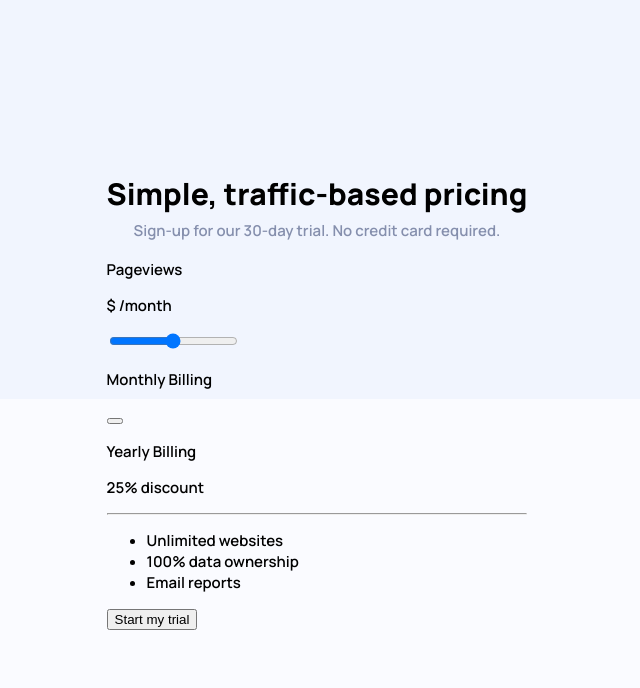
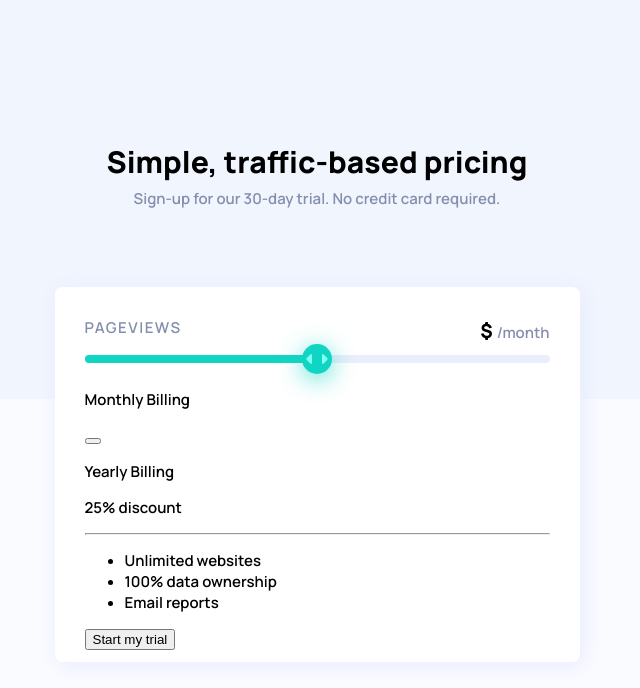
Before and after one commit to CrystalNyein/frontend-mentor-interactive-pricing-component, a React (Create React App) app: page / in a window 1280 px wide. Shown: the top 688 px of the page, without its empty margins (323-963 px from the left). Built offline with nearby package versions, Linux system fonts and the light colour scheme.

Commit message:
Slider done

```diff
--- a/src/components/Pricing.css
+++ b/src/components/Pricing.css
@@ -0,0 +1,84 @@
+.Pricing {
+  margin-top: 5rem;
+  padding: 2rem;
+  width: 35rem;
+  height: 25rem;
+  background-color: white;
+  box-shadow: 3px 3px 20px hsl(227, 100%, 95%);
+  border-radius: 0.5rem;
+}
+.price-req {
+  display: flex;
+  flex-direction: row;
+  justify-content: space-between;
+}
+.price-req p {
+  color: hsl(225, 20%, 60%);
+  margin: 0;
+}
+#pageview {
+  text-transform: uppercase;
+  letter-spacing: 0.1rem;
+}
+#price span {
+  font-size: 1.3rem;
+  font-weight: 800;
+  color: black;
+}
+.slide {
+  position: relative;
+  height: 2rem;
+}
+#slider {
+  -webkit-appearance: none;
+  width: 100%;
+  height: 0.5rem;
+  margin: 0.75rem 0;
+  border-radius: 0.5rem;
+  background-color: hsl(224, 65%, 95%);
+  cursor: pointer;
+}
+#slider::-webkit-slider-thumb {
+  -webkit-appearance: none;
+  width: 2rem;
+  height: 2rem;
+  cursor: pointer;
+  z-index: 3;
+  position: relative;
+}
+#selector {
+  cursor: pointer;
+  height: 2rem;
+  width: 2rem;
+  position: absolute;
+  top: 0;
+  left: 50%;
+  transform: translateX(-50%);
+  z-index: 2;
+  border-radius: 50%;
+  background-color: hsl(174, 86%, 45%);
+  box-shadow: 0px 5px 25px hsla(174, 86%, 45%, 0.7);
+}
+.select-btn {
+  height: 13px;
+  width: 22px;
+  position: absolute;
+  left: 50%;
+  top: 50%;
+  transform: translate(-50%, -50%);
+}
+#progress-bar {
+  height: 0.5rem;
+  background-color: hsl(174, 86%, 45%);
+  width: 50%;
+  border-radius: 0.5rem;
+  position: absolute;
+  top: 0.75rem;
+  pointer-events: none;
+}
+#slider:active ~ #selector {
+  background-color: hsl(174, 83%, 30%);
+}
+#selector:hover {
+  background-color: hsl(174, 84%, 49%);
+}
--- a/src/components/Pricing.js
+++ b/src/components/Pricing.js
@@ -1,23 +1,45 @@
-import React from "react";
+import React, { useRef, useState } from "react";
+import "./Pricing.css";
 
 const Pricing = () => {
-  const changeSliderValue = (e) => {};
+  const selectorRef = useRef(null);
+  const progressRef = useRef(null);
+  const [sliderValue, setSliderValue] = useState(50);
+  const changeSliderValue = (e) => {
+    setSliderValue(e.target.value);
+    selectorRef.current.style.left = e.target.value + "%";
+    progressRef.current.style.width = e.target.value + "%";
+  };
   return (
     <div className="Pricing">
       <div className="price-req">
-        <p>Pageviews</p>
-        <p>
-          $ <span>/month</span>
+        <p id="pageview">Pageviews</p>
+        <p id="price">
+          <span>$ </span> /month
         </p>
       </div>
       <div className="slide">
         <input
+          id="slider"
           type="range"
           min="0"
-          max="200"
-          value="100"
+          max="100"
+          value={sliderValue}
           onChange={changeSliderValue}
         />
+        <div id="selector" ref={selectorRef}>
+          <svg
+            className="select-btn"
+            xmlns="http://www.w3.org/2000/svg"
+            width="22"
+            height="13"
+          >
+            <g fill="#80FFF3" fillRule="evenodd">
+              <path d="M16 2.558v7.884a1 1 0 001.735.679l3.639-3.943a1 1 0 000-1.356l-3.64-3.943A1 1 0 0016 2.558zM6 2.558v7.884a1 1 0 01-1.735.679L.626 7.178a1 1 0 010-1.356l3.64-3.943A1 1 0 016 2.558z" />
+            </g>
+          </svg>
+        </div>
+        <div id="progress-bar" ref={progressRef}></div>
       </div>
       <div className="billing">
         <p>Monthly Billing</p>
```
